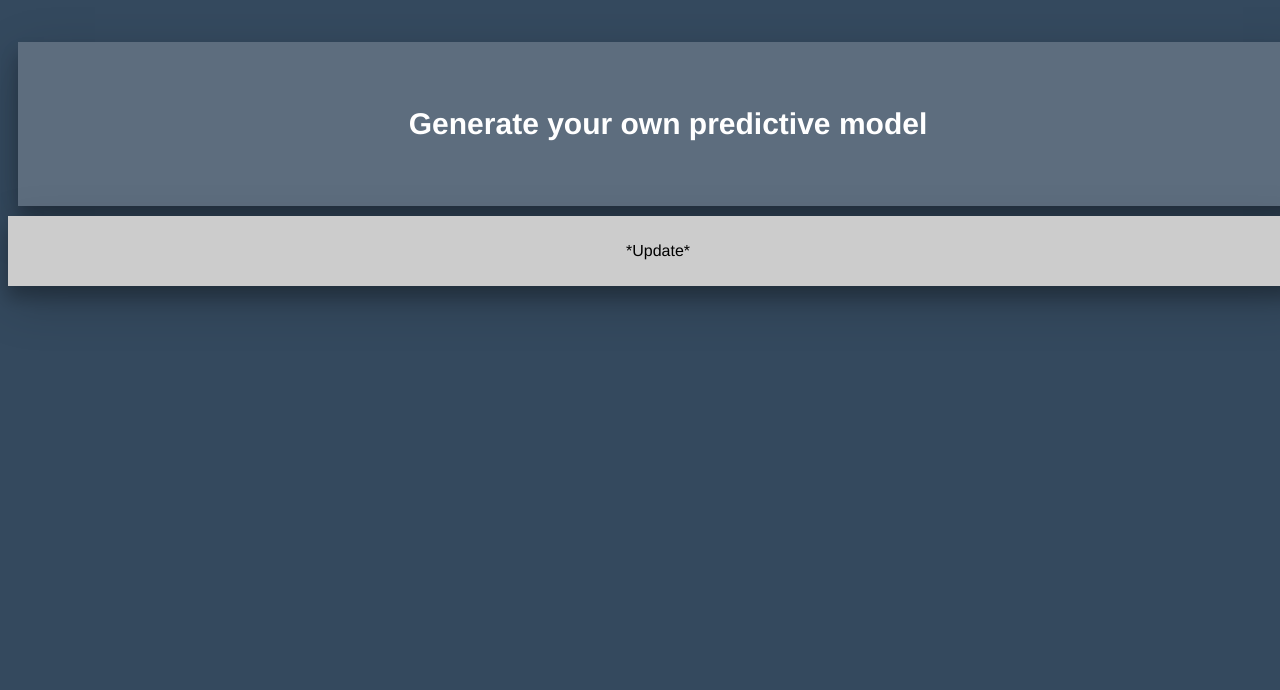
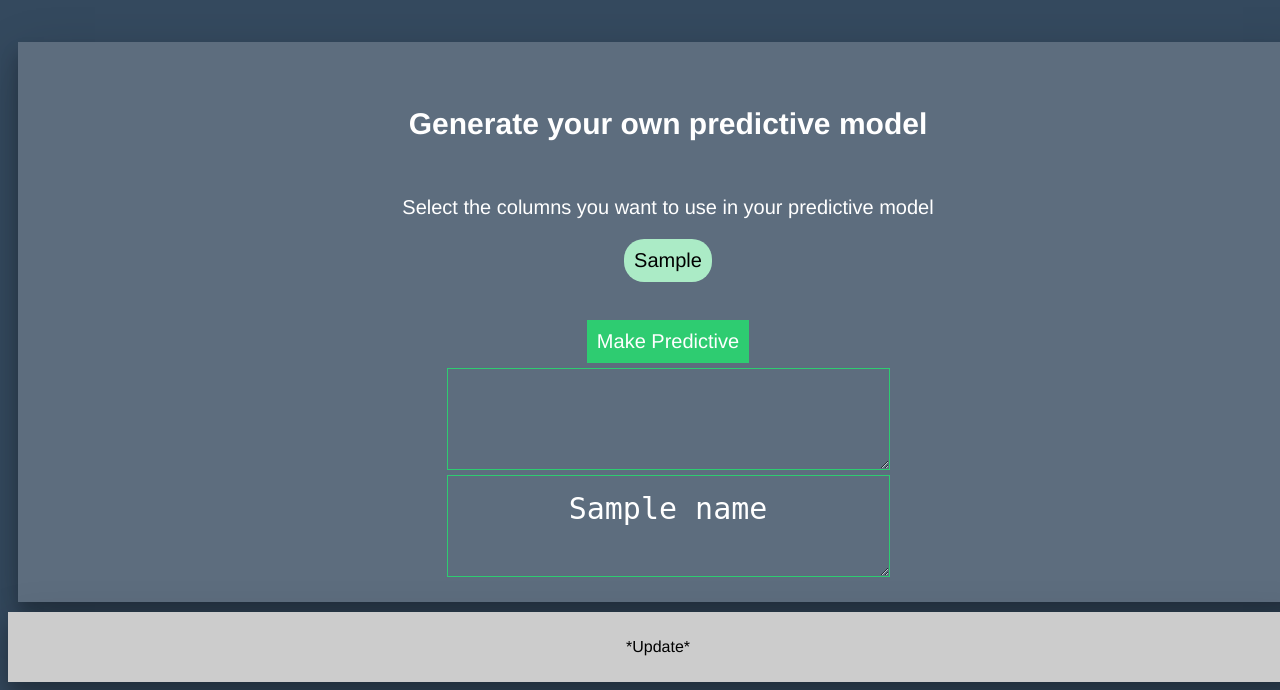
Before and after one commit to JKot2020/StatMeal, a Flask app: template templates/predictMaker.html in a window 1280 px wide. Shown: the part 368-1058 px from the top of the page. Before the commit the page ends 673 px from the top, so only its background shows below. Run offline with Flask 3, Linux system fonts and the light colour scheme; the template is opened without the code that fills it: most values are stand-ins (such as "Sample title", 1, 10 or a date in 2020).

Commit message:
Load columns onto predictive model maker page

```diff
--- a/templates/predictMaker.html
+++ b/templates/predictMaker.html
@@ -23,6 +23,15 @@
       <section>
             <article>
                 <h2>Generate your own predictive model</h2>
+                <p>Select the columns you want to use in your predictive model</p>
+                {% for data_head in column %}
+                   <button class="sm_name_button" id="column" value="{{ data_head }}" onclick="selectColumnName(this.value)">{{ data_head }}</button>
+                {% endfor %}
+                <br><br><form action = "/graph-output" method = "post" enctype="multipart/form-data">
+                  <input class="sm_nav_button" type="submit" value="Make Predictive"><br>
+                  <textarea id="selected_name" name='columns'></textarea><br>
+                  <textarea id="selected_file" name='file'>{{name}}</textarea><br>
+               </form>
             </article>
       </section>
       <section>
```
